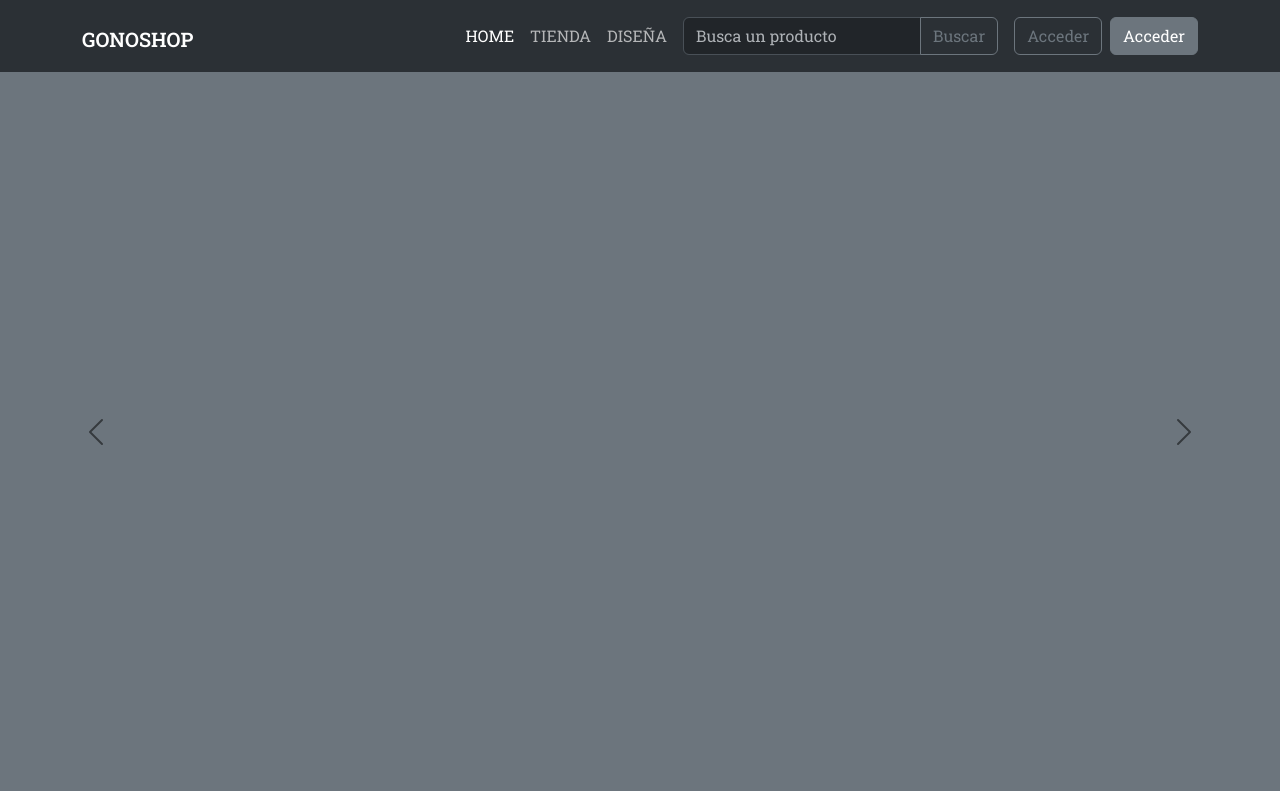
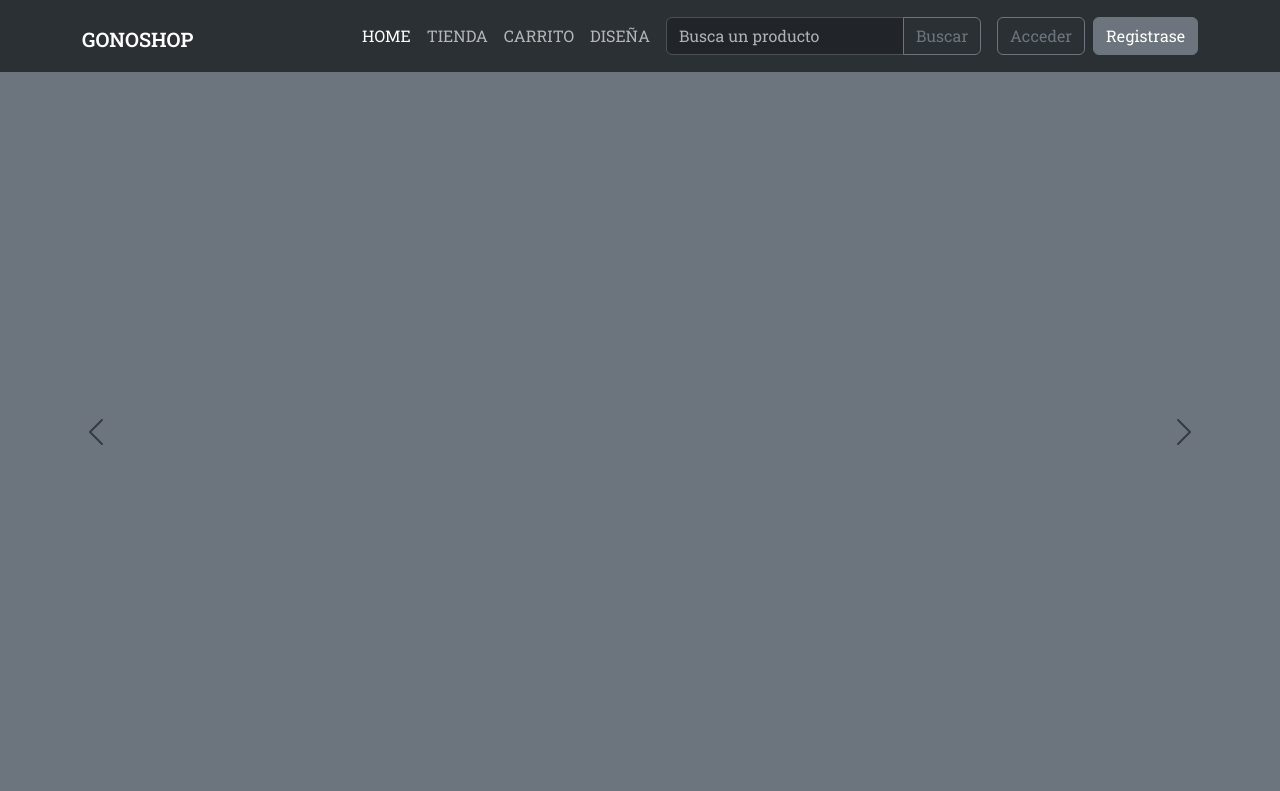
Before and after one commit to MatteoOlarte/gonoshop-django, a Django app: page /home/ in a window 1280 px wide. Shown: the top 791 px of the page. Run offline with Django 4.2, Linux system fonts and the light colour scheme; data that the repository does not hold is empty; parts of the project's set-up code (start-up, migrations or seed data) failed here and were passed over; some libraries are stand-ins or nearby versions.

Commit message:
Fix: navbar

```diff
--- a/gonoshop/templates/root/nav-bar.html
+++ b/gonoshop/templates/root/nav-bar.html
@@ -35,6 +35,14 @@
             Tienda</a
           >
         </li>
+        <li class="nav-item">
+          <a
+            class="nav-link {% if url_name == 'tienda:carrito' %}active{% endif %}"
+            href="{% url 'tienda:carrito' %}"
+          >
+            carrito</a
+          >
+        </li>
         <li class="nav-item"><a class="nav-link" href="">Diseña</a></li>
       </ul>
 
@@ -61,7 +69,9 @@
           <a class="btn btn-outline-primary me-2" href="{% url 'auth:login' %}" role="button">
             Acceder
           </a>
-          <a class="btn btn btn-primary" href="{% url 'auth:register' %}" role="button"> Acceder </a>
+          <a class="btn btn btn-primary" href="{% url 'auth:register' %}" role="button">
+            Registrase
+          </a>
         </div>
       {% else %}
         <div class="d-flex align-items-center">
```
